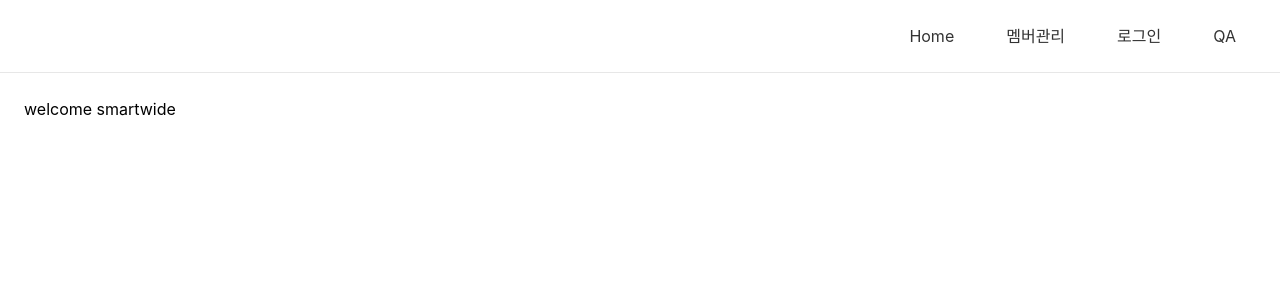
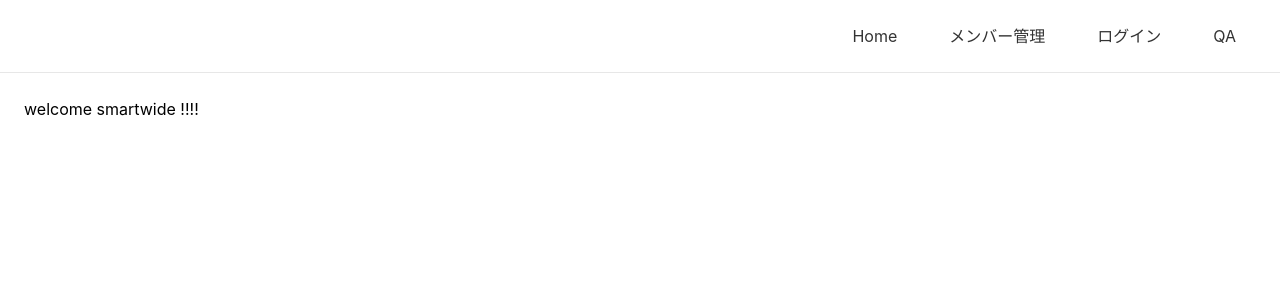
Before and after one commit to swkimgd/prjSWS01, a Django app: page / in a window 1280 px wide. Shown: the top 300 px of the page. Run offline with Django 5.2, Linux system fonts and the light colour scheme.

Commit message:
メンバー管理ページ作成

```diff
--- a/memberMng/static/css/style.css
+++ b/memberMng/static/css/style.css
@@ -24,5 +24,5 @@ nav a:hover {
 header nav {
     display: flex;
     justify-content: flex-end;
-    gap: 20px; /* 메뉴 간 간격 */
+    gap: 20px; /* Add space between links */
 }
--- /dev/null
+++ b/memberMng/templates/base.html
@@ -0,0 +1,23 @@
+{% load static %}
+<!DOCTYPE html>
+<html lang="ja">
+<head>
+    <meta charset="UTF-8">
+    <title>{% block title %}prjSWS01{% endblock %}</title>
+    <link rel="stylesheet" href="{% static 'css/style.css' %}">
+</head>
+<body>
+    <header>
+        <nav>
+            <a href="{% url 'memberMng:index' %}">Home</a>
+            <a href="{% url 'memberMng:members' %}">メンバー管理</a>
+            <a href="#">ログイン</a>
+            <a href="#">QA</a>
+        </nav>
+    </header>
+    <main class="container">
+        {% block content %}
+        {% endblock %}
+    </main>
+</body>
+</html>
--- a/memberMng/templates/index.html
+++ b/memberMng/templates/index.html
@@ -1,22 +1,7 @@
-{% load static %}
-<!DOCTYPE html>
-<html lang="ja">
-<head>
-    <meta charset="UTF-8">
-    <title>トップページ</title>
-    <link rel="stylesheet" href="{% static 'css/style.css' %}">
-</head>
-<body>
-    <header>
-        <nav>
-            <a href="/">Home</a>
-            <a href="#">멤버관리</a>
-            <a href="#">로그인</a>
-            <a href="#">QA</a>
-        </nav>
-    </header>
-    <div class="container">
-        welcome smartwide
-    </div>
-</body>
-</html>
+{% extends 'base.html' %}
+
+{% block title %}トップページ{% endblock %}
+
+{% block content %}
+    welcome smartwide !!!!
+{% endblock %}
--- a/memberMng/urls.py
+++ b/memberMng/urls.py
@@ -1,8 +1,8 @@
 from django.urls import path
-
 from . import views
 
 app_name = 'memberMng'
 urlpatterns = [
     path('', views.IndexView.as_view(), name='index'),
+    path('members/', views.MemberListView.as_view(), name='members'),  # メンバー管理ページへのURL
 ]
--- a/memberMng/views.py
+++ b/memberMng/views.py
@@ -2,3 +2,6 @@ from django.views.generic import TemplateView
 
 class IndexView(TemplateView):
     template_name = 'index.html'
+
+class MemberListView(TemplateView):
+    template_name = 'members.html'
```
Also changed, not shown: memberMng/templates/members.html (added, +7 -0 lines).
